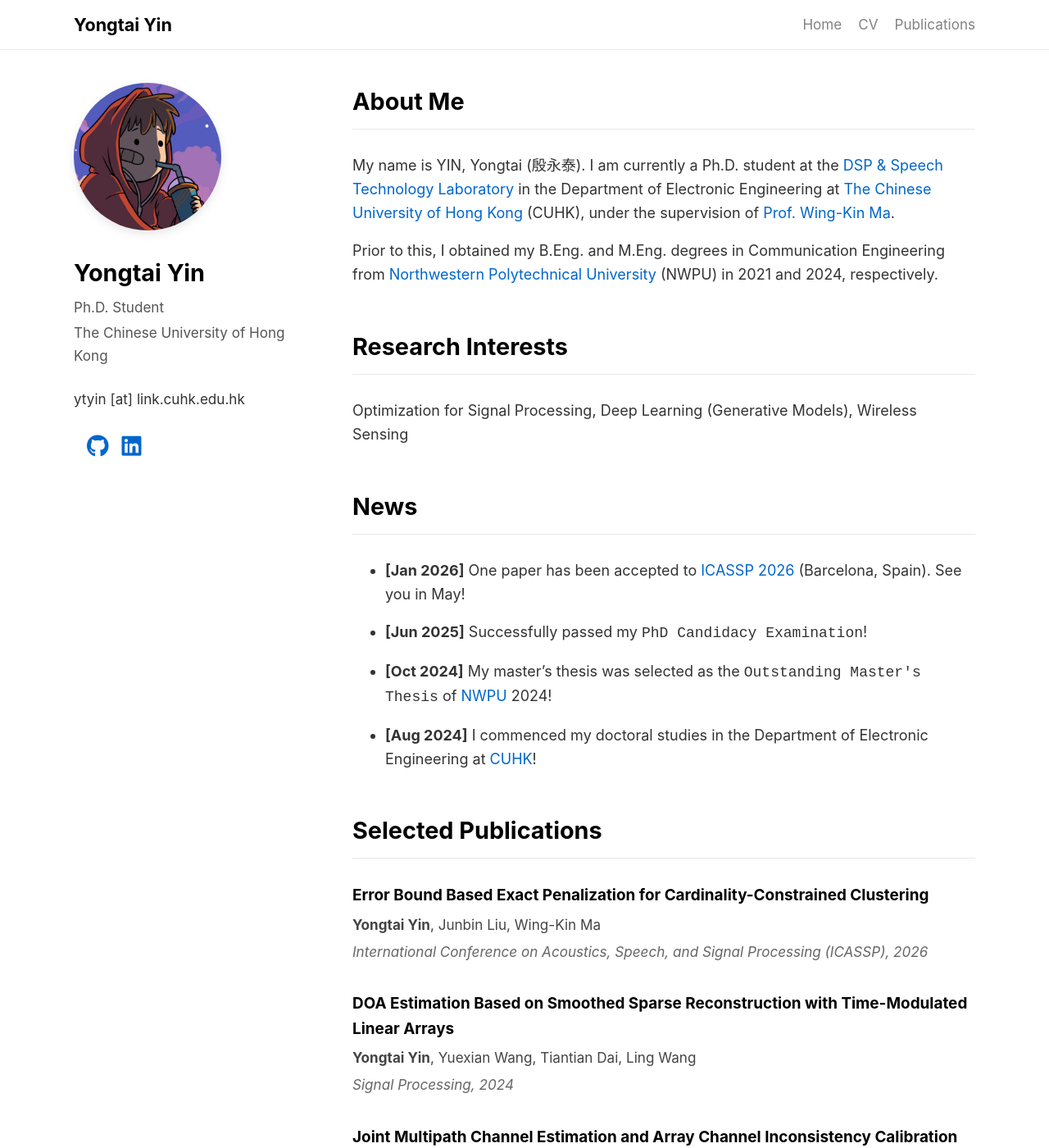
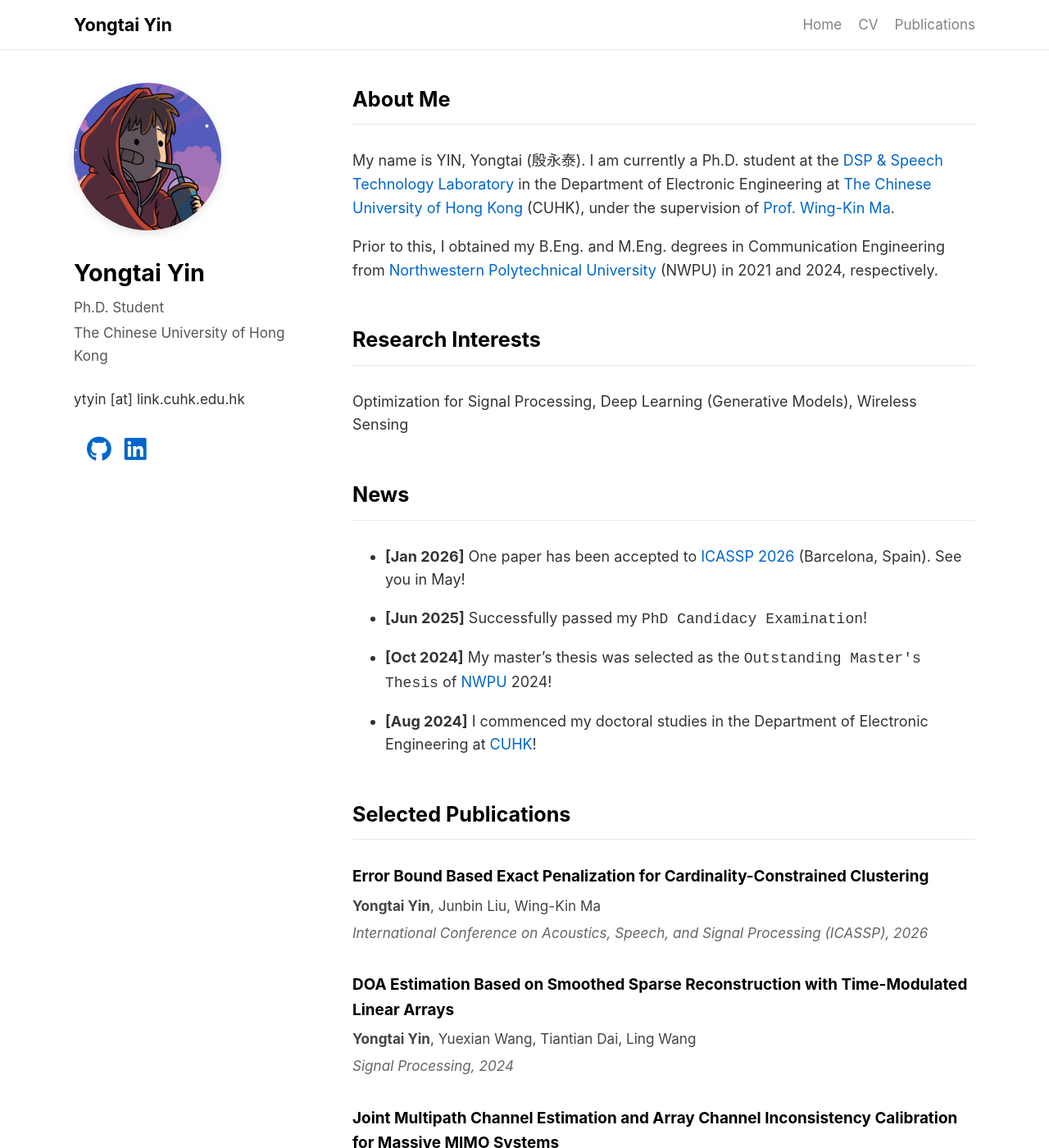
Before and after one commit to yongtai-yin/yongtai-yin.github.io, a Jekyll site: the page built from index.md, in a window 1280 px wide and 1400 px high. Shown: the whole window at 82% size. Built offline with Jekyll 4.4.1, drawn with Linux system fonts in a browser that asks for light colours; a style sheet for code colours, icons or effects is not loaded.

Commit message:
Adjust font sizes for social links and main content headings for improved readability

```diff
--- a/assets/css/style.css
+++ b/assets/css/style.css
@@ -128,7 +128,7 @@
 .social-links {
     display: flex;
     gap: 16px;
-    font-size: 1.6em; /* Adjusted proportion */
+    font-size: 1.8em; /* Adjusted proportion */
     margin-top: 15px;
 }
 
@@ -144,7 +144,7 @@
 }
 
 .main-content h2 {
-    font-size: 1.6em; /* Adjusted proportion */
+    font-size: 1.4em; /* Adjusted proportion */
     border-bottom: 1px solid var(--border-color);
     padding-bottom: 10px;
     margin-top: 50px; /* Spacing between sections */
```
